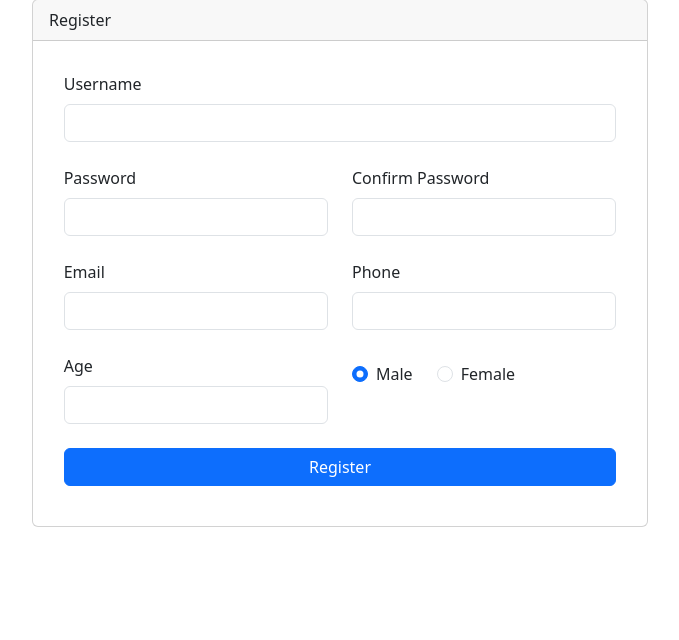
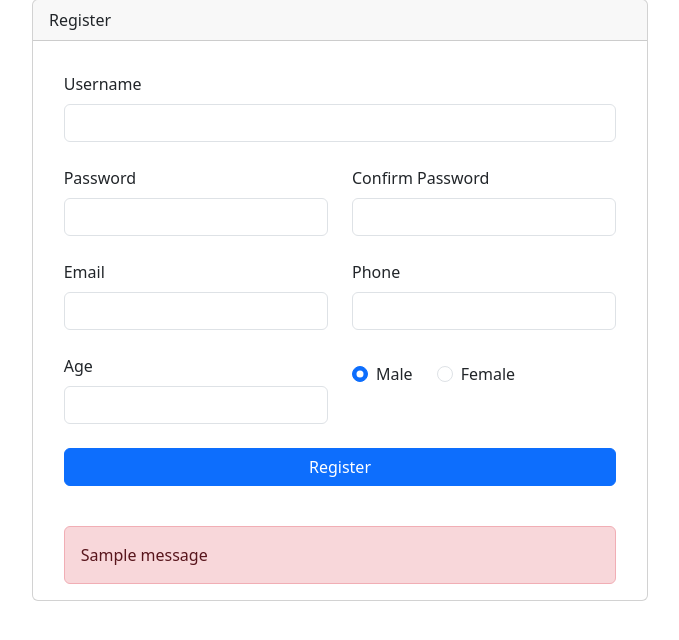
Before and after one commit to bagheriAlmas/djang-pdf-generator, a Django app: page /register/ in a window 1280 px wide. Shown: the part 81-721 px from the top of the page, without its empty margins (300-979 px from the left). Run offline with Django 4.2, Linux system fonts and the light colour scheme; tables that the repository leaves empty hold one stand-in row (values such as "Sample post"); one stand-in notice (Sample message) is shown; some libraries are stand-ins or nearby versions.

Commit message:
Implemented form validation message display in login and register templates

```diff
--- a/templates/registration/register.html
+++ b/templates/registration/register.html
@@ -83,6 +83,13 @@
                 <!-- Submit button -->
                 <button type="submit" class="btn btn-primary btn-block mb-4 w-100">Register</button>
             </form>
+            {% if messages %}
+                <div class="alert alert-danger">
+                    {% for message in messages %}
+                        {{ message }}
+                    {% endfor %}
+                </div>
+            {% endif %}
         </div>
     </div>
 </div>
```
Also changed, not shown: templates/registration/login.html (+9 -2 lines).
